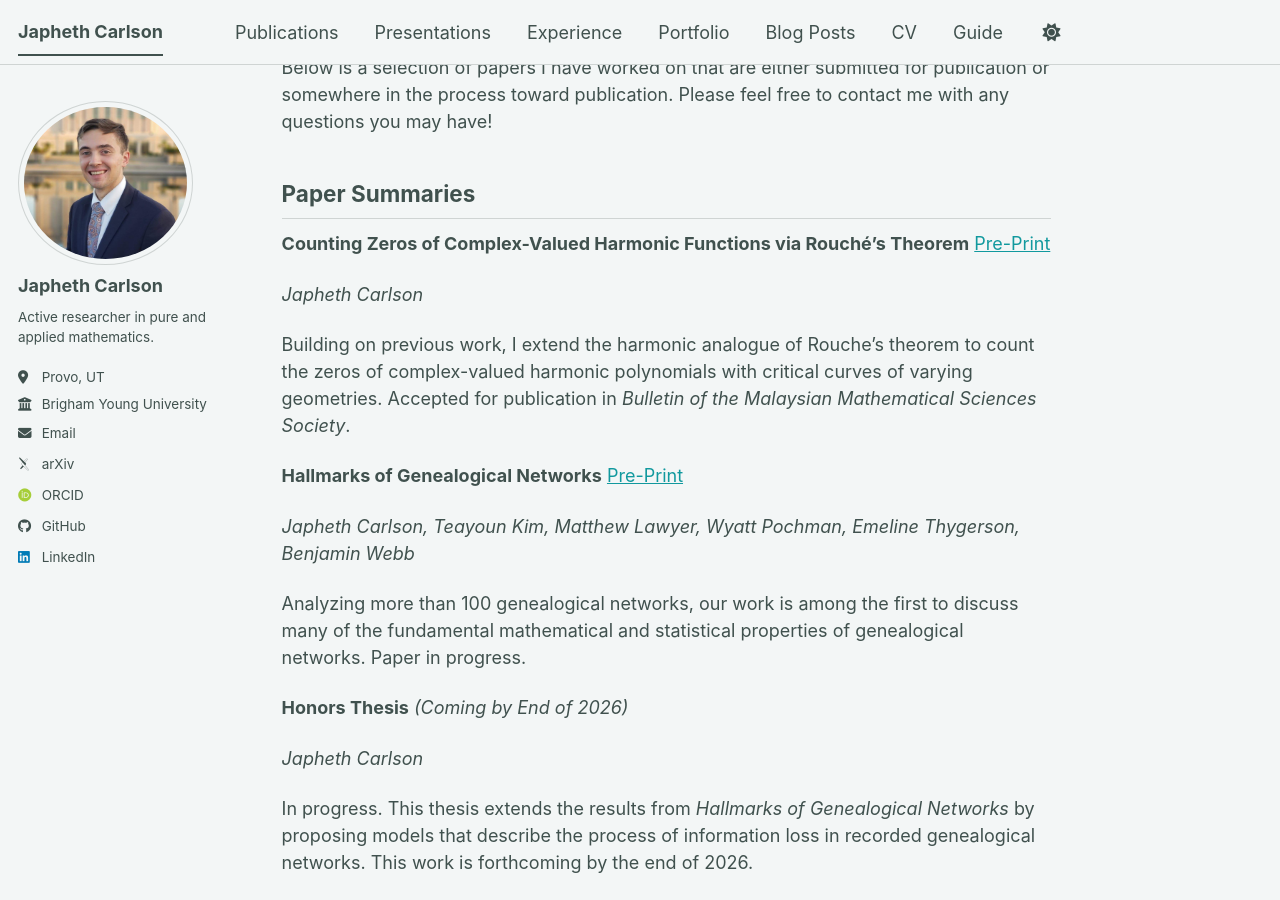
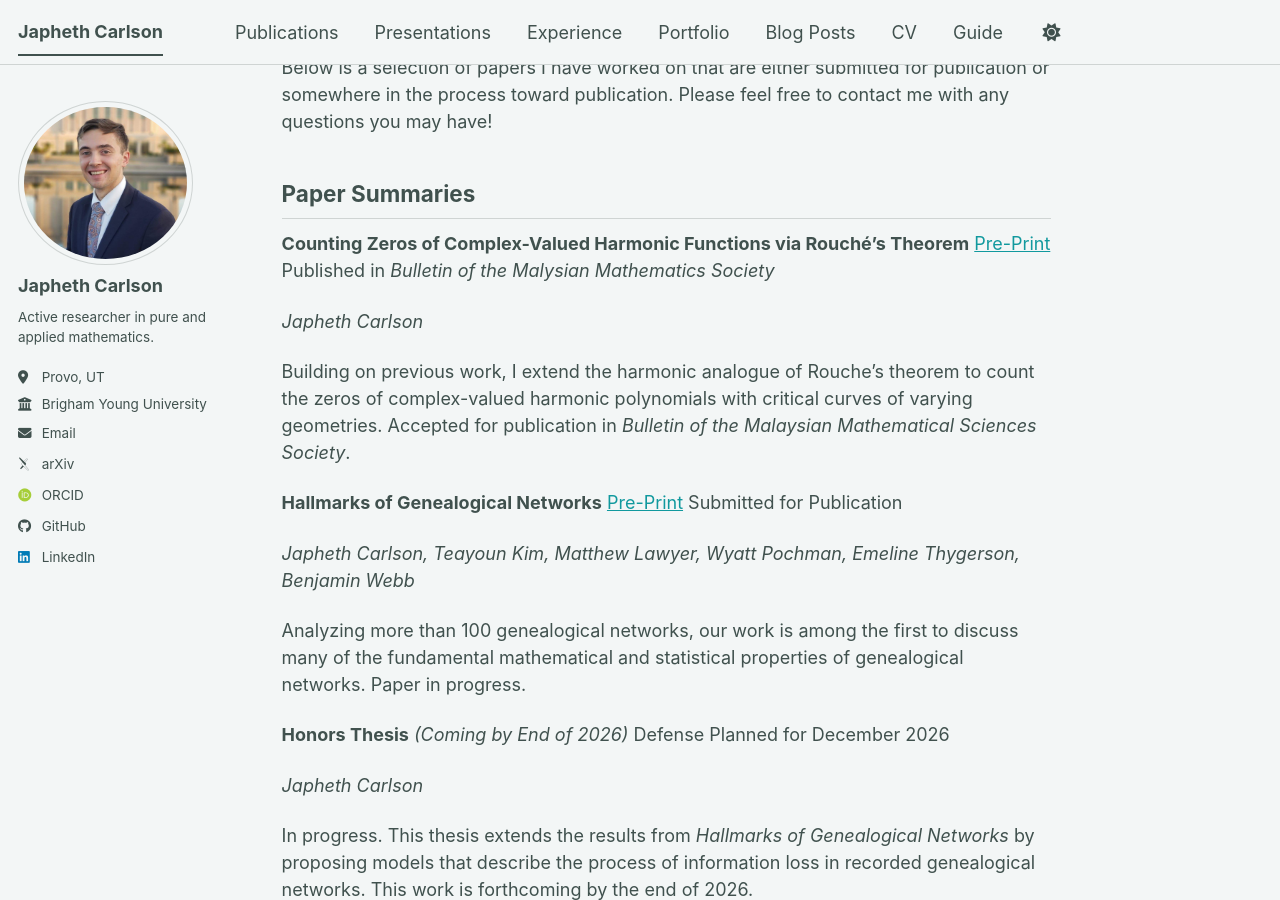
Before and after one commit to jrc117/jrc117.github.io, a Jekyll site: the page built from _pages/about.md, in a window 1280 px wide and 900 px high, scrolled down 1573 px. Built offline with Jekyll 4.4.1, drawn with Linux system fonts in a browser that asks for light colours; some web fonts are replaced; a script bundle is joined from its source files by our own code; library files that are not in the unit come from our copies.

Commit message:
Update about page with paper summaries and statuses
Added publication status and details for various papers.

```diff
--- a/_pages/about.md
+++ b/_pages/about.md
@@ -59,6 +59,7 @@ Below is a selection of papers I have worked on that are either submitted for pu
 Paper Summaries
 ------
 **Counting Zeros of Complex-Valued Harmonic Functions via Rouché's Theorem** [Pre-Print](https://arxiv.org/abs/2508.06721)
+Published in _Bulletin of the Malysian Mathematics Society_
 
 _Japheth Carlson_
 
@@ -66,6 +67,7 @@ Building on previous work, I extend the harmonic analogue of Rouche's theorem to
 
 
 **Hallmarks of Genealogical Networks** [Pre-Print](https://arxiv.org/pdf/2606.18210)
+Submitted for Publication
 
 _Japheth Carlson, Teayoun Kim, Matthew Lawyer, Wyatt Pochman, Emeline Thygerson, Benjamin Webb_
 
@@ -73,6 +75,7 @@ Analyzing more than 100 genealogical networks, our work is among the first to di
 
 
 **Honors Thesis** _(Coming by End of 2026)_
+Defense Planned for December 2026
 
 _Japheth Carlson_
 
```
